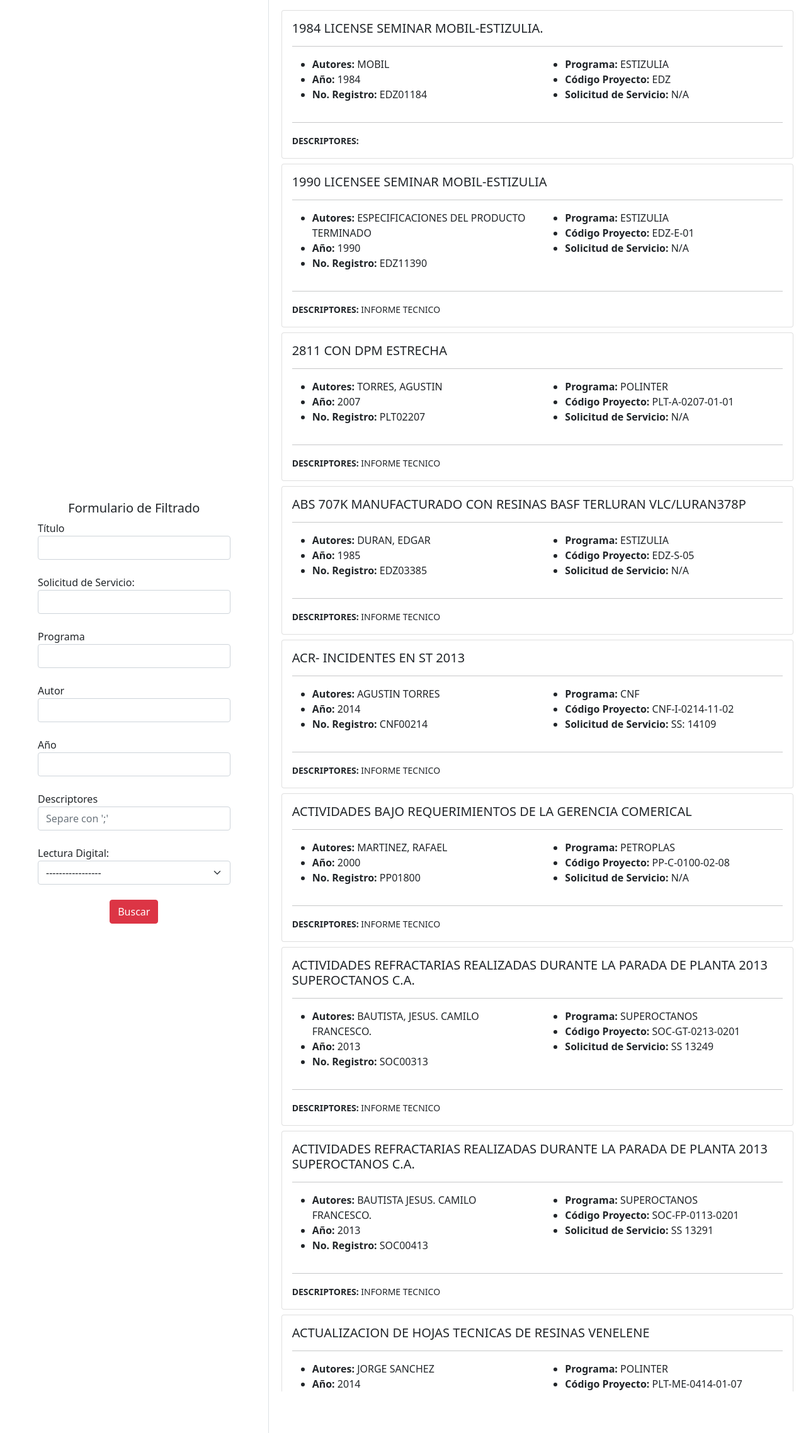
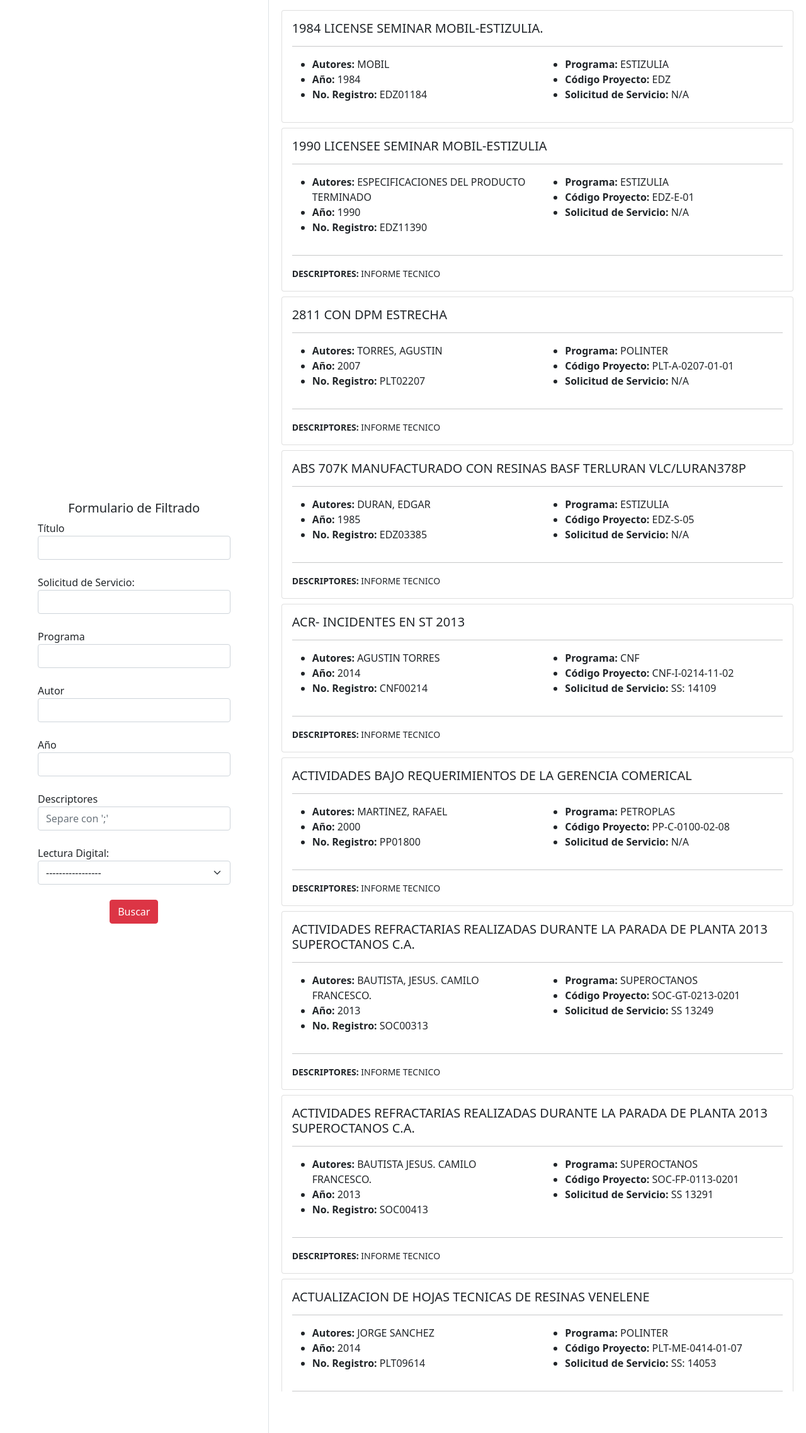
Before and after one commit to desarrollo-indesca/biblioteca_indesca, a Django app: template core/templates/busqueda_informes.html in a window 1280 px wide. Shown: the part 101-2377 px from the top of the page at 63% size. Run offline with Django 4.2, Linux system fonts and the light colour scheme; data comes from the database, SQL or seed files in the repository; the template is opened without the code that fills it: values that come from a table or form of the project are taken from there, most other values are stand-ins (such as "Sample title", 1, 10 or a date in 2020); some libraries are stand-ins or nearby versions.

Commit message:
mostrar descriptores si y solo si tiene

```diff
--- a/core/templates/partials/lista_informes.html
+++ b/core/templates/partials/lista_informes.html
@@ -30,7 +30,7 @@
 
             {% if informe.archivo and informe.archivo_existe %}
             <div>
-                <a href="{% url 'leer_informe' pk=informe.pk %}" target="_blank" class="btn btn-danger">Lectura Digital</a>
+                <a href="{% url 'leer_informe' pk=informe.pk %}" target="new" class="btn btn-danger">Lectura Digital</a>
             </div>
             {%endif%}
 
@@ -46,7 +46,7 @@
           <small><b>RESUMEN:</b> {{informe.resumen}}</small>
           {% endif %}
 
-          {% if informe.descriptores %}
+          {% if informe.descriptores.count %}
           <hr>
           <small><b>DESCRIPTORES:</b> {% for descriptor in informe.descriptores.all %}{{descriptor}}{% if not forloop.last %}, {% endif %}{% endfor %}</small>
           {% endif %}
```
